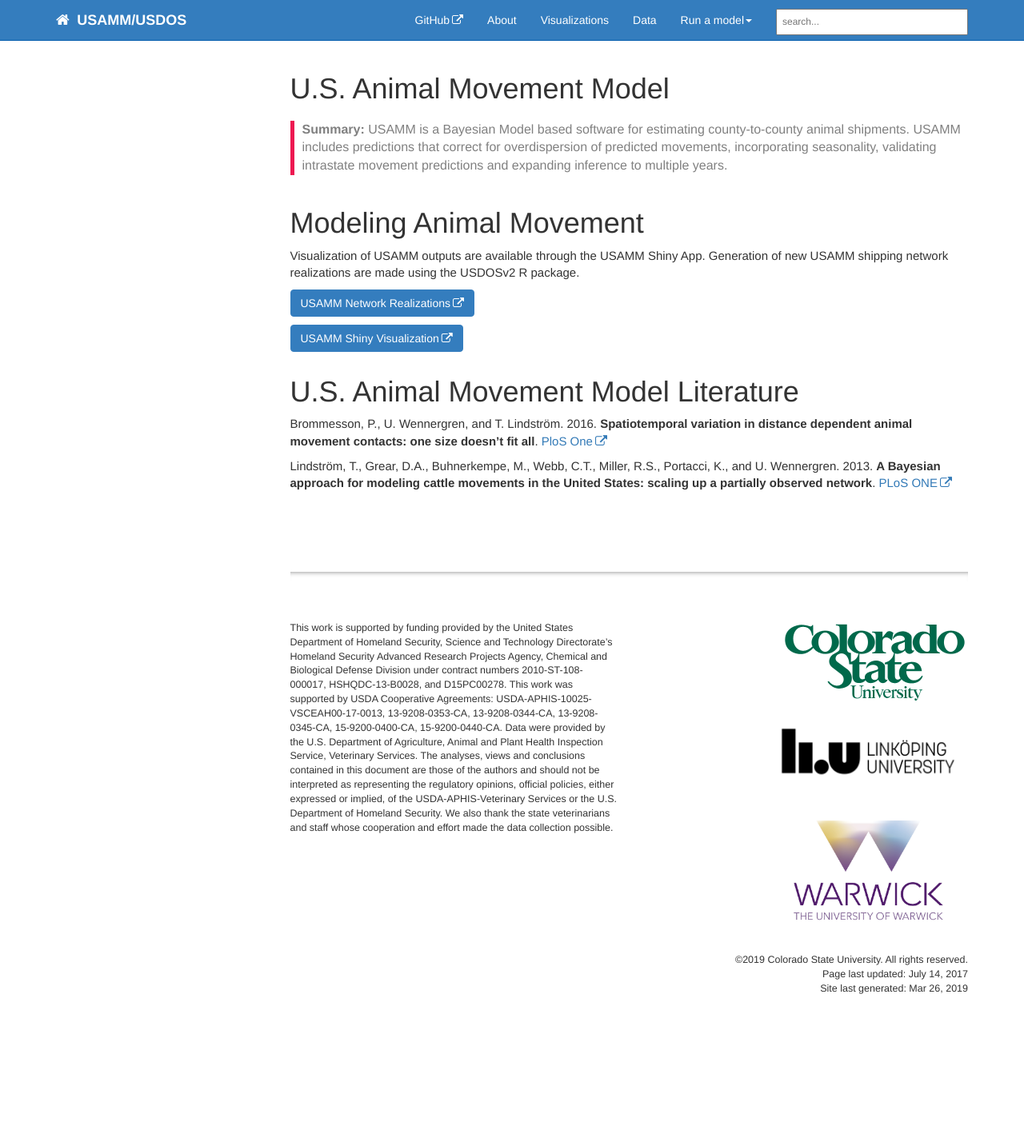
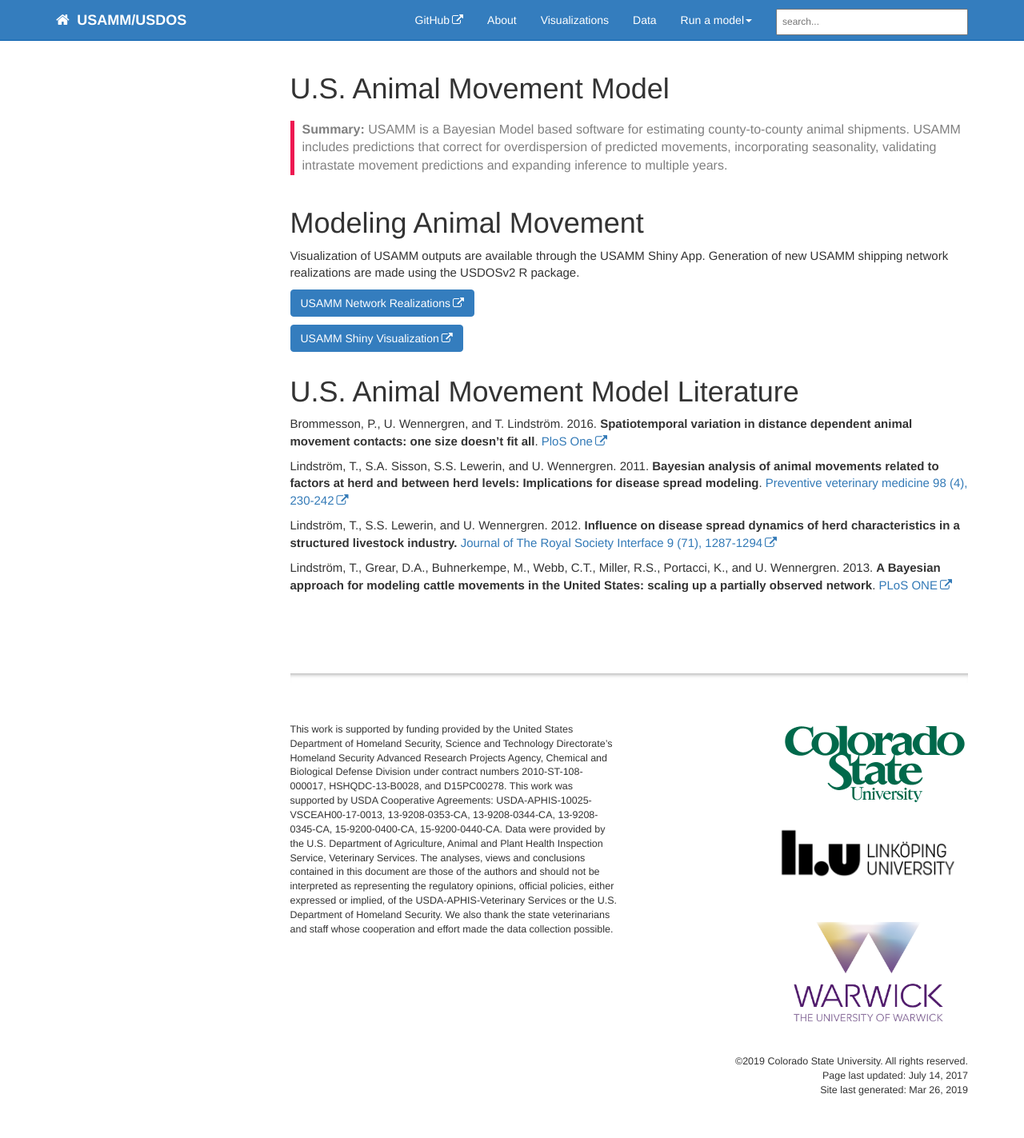
Before and after one commit to webblabb/usammusdos, a Jekyll site: the page built from pages/usamm/usamm.md, in a window 1280 px wide. Shown: the whole page at 80% size. Built offline with Jekyll 4.4.1, drawn with Linux system fonts in a browser that asks for light colours; nearby versions of some CDN libraries; comment, search, counter and statistics services are not loaded; before the commit the page ends 1296 px from its top, so only the background shows below that.

Commit message:
Update usamm.md

```diff
--- a/pages/usamm/usamm.md
+++ b/pages/usamm/usamm.md
@@ -21,4 +21,8 @@ Visualization of USAMM outputs are available through the USAMM Shiny App.  Gener
 
 Brommesson, P., U. Wennergren, and T. Lindström. 2016. **Spatiotemporal variation in distance dependent animal movement contacts: one size doesn’t fit all**. [PloS One](https://doi.org/10.1371/journal.pone.0164008)
 
+Lindström, T., S.A. Sisson, S.S. Lewerin, and U. Wennergren. 2011. **Bayesian analysis of animal movements related to factors at herd and between herd levels: Implications for disease spread modeling**. [Preventive veterinary medicine 98 (4), 230-242](https://doi.org/10.1016/j.prevetmed.2010.11.005)
+
+Lindström, T., S.S. Lewerin, and U. Wennergren. 2012. **Influence on disease spread dynamics of herd characteristics in a structured livestock industry.**  [Journal of The Royal Society Interface 9 (71), 1287-1294](https://doi.org/10.1098/rsif.2011.0625)
+
 Lindström, T., Grear, D.A., Buhnerkempe, M., Webb, C.T., Miller, R.S., Portacci, K., and U. Wennergren. 2013. **A Bayesian approach for modeling cattle movements in the United States: scaling up a partially observed network**. [PLoS ONE](https://doi.org/10.1371/journal.pone.0053432)
```
